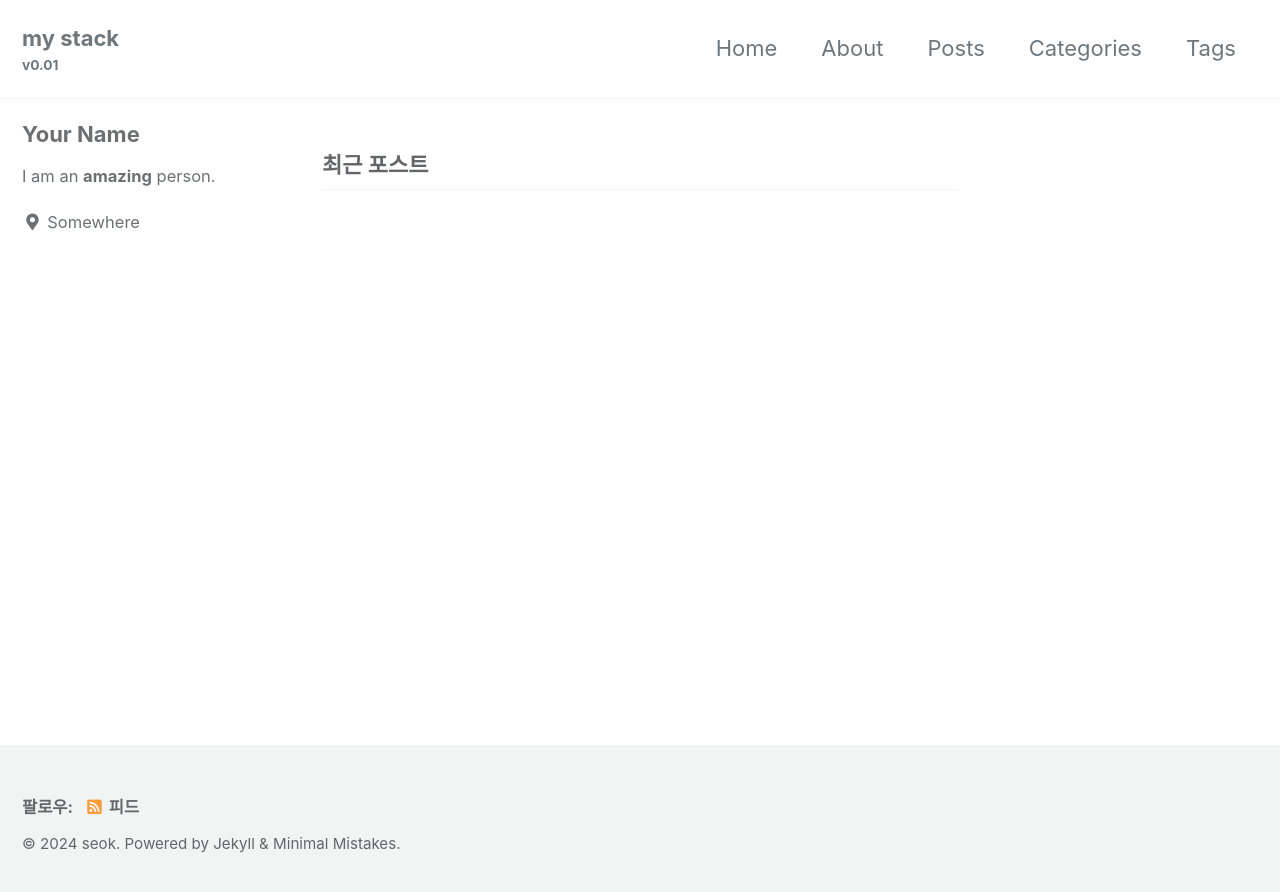
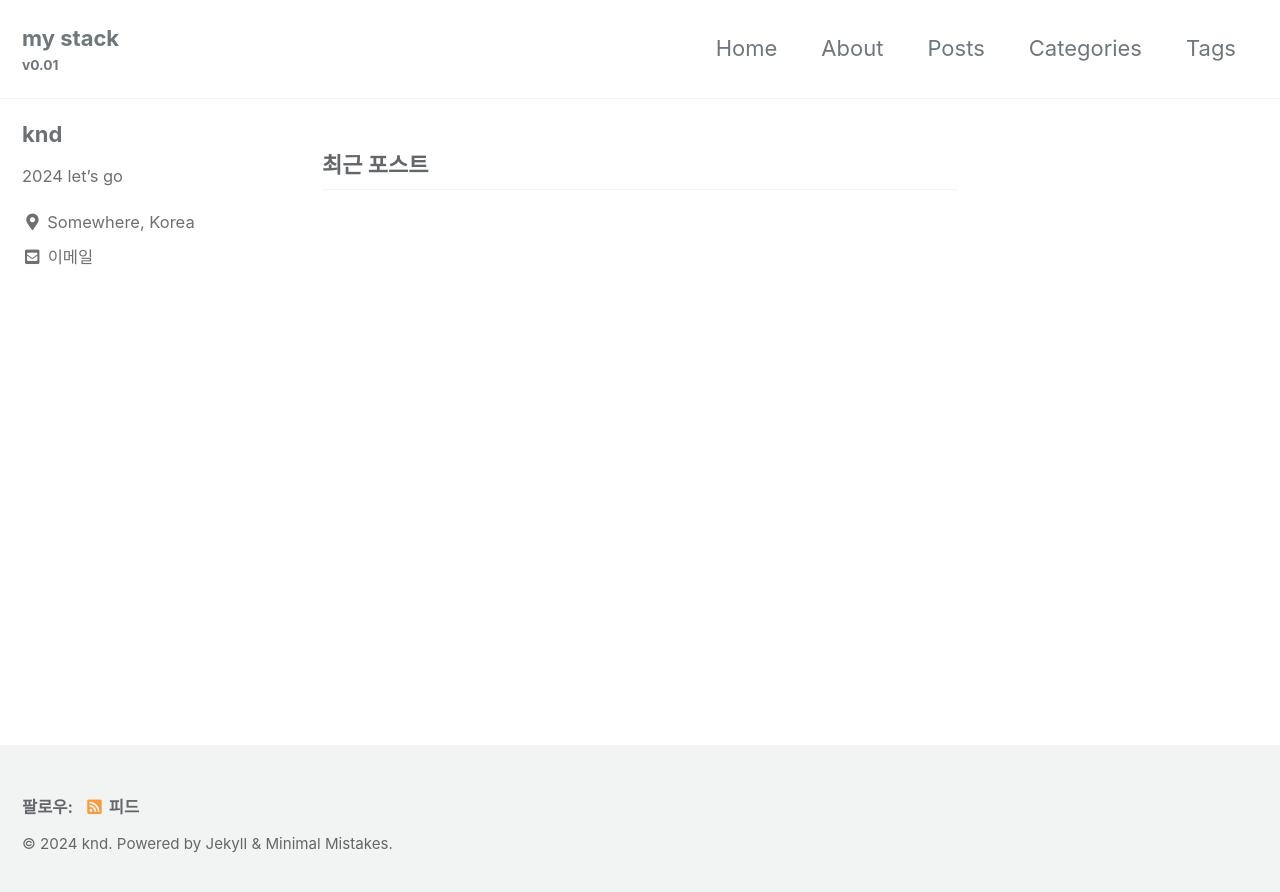
Before and after one commit to adtstack/adtstack.github.io, a Jekyll site: the page built from index.html, in a window 1280 px wide. Shown: the top 892 px of the page. Built offline with Jekyll 4.4.1, drawn with Linux system fonts in a browser that asks for light colours; cached includes are drawn as plain includes; the list of posts is cut into pages by our own code.

Commit message:
config test

```diff
--- a/_config.yml
+++ b/_config.yml
@@ -19,11 +19,11 @@ locale                   : "ko-KR"
 title                    : "my stack"
 title_separator          : "-"
 subtitle                 : v0.01 # site tagline that appears below site title in masthead
-name                     : "seok"
+name                     : "knd"
 description              : "잘하자"
 url                      : "https://adtstack.github.io" # the base hostname & protocol for your site e.g. "https://mmistakes.github.io"
 baseurl                  : # the subpath of your site, e.g. "/blog"
-repository               : adtstack # GitHub username/repo-name e.g. "mmistakes/minimal-mistakes"
+repository               : # GitHub username/repo-name e.g. "mmistakes/minimal-mistakes"
 teaser                   : # path of fallback teaser image, e.g. "/assets/images/500x300.png"
 logo                     : # path of logo image to display in the masthead, e.g. "/assets/images/88x88.png"
 masthead_title           : # overrides the website title displayed in the masthead, use " " for no title
@@ -101,11 +101,11 @@ analytics:
 
 # Site Author
 author:
-  name             : "Your Name"
+  name             : "knd"
   avatar           : # path of avatar image, e.g. "/assets/images/bio-photo.jpg"
-  bio              : "I am an **amazing** person."
-  location         : "Somewhere"
-  email            :
+  bio              : "2024 let's go"
+  location         : "Somewhere, Korea"
+  email            : int@kakao.com
   links:
     - label: "Email"
       icon: "fas fa-fw fa-envelope-square"
@@ -137,7 +137,7 @@ footer:
       # url:
     - label: "GitHub"
       icon: "fab fa-fw fa-github"
-      # url:
+      url:
     - label: "GitLab"
       icon: "fab fa-fw fa-gitlab"
       # url:
```
